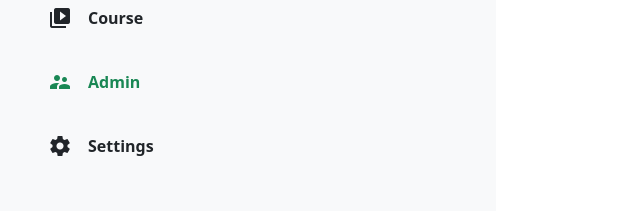
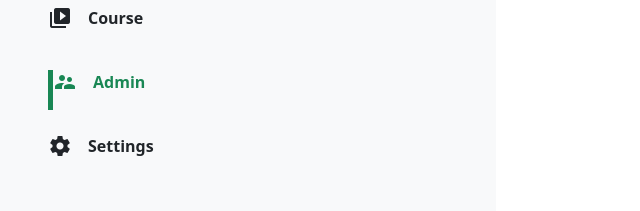
Before and after one commit to ss30304/css_week5, a website built with Vite: page pages/admin.html in a window 1280 px wide. Shown: the part 582-793 px from the top of the page, 0-640 px from the left. Built offline with nearby package versions, Linux system fonts and the light colour scheme; grey boxes are pictures that could not be loaded.

Commit message:
update commit

```diff
--- a/pages/admin.html
+++ b/pages/admin.html
@@ -58,7 +58,8 @@
                         </a>
                     </li>
                     <li class="mb-4">
-                        <a href="" class="d-flex text-decoration-none text-success">
+                        <a href=""
+                            class="d-flex text-decoration-none text-success border-start border-success border-5">
                             <span class="material-icons me-3">
                                 supervisor_account
                             </span>
```
